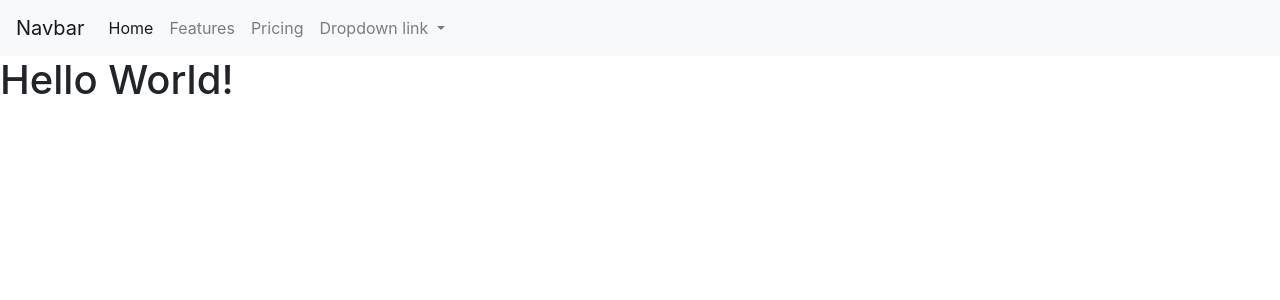
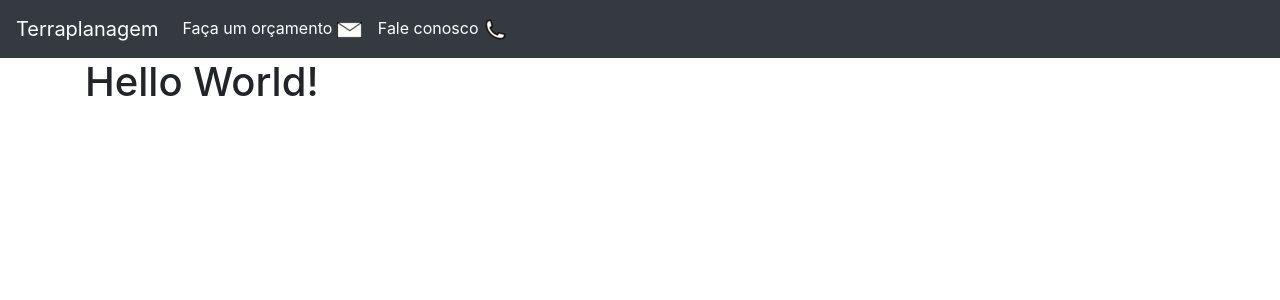
Before and after one commit to Anderson-Couto/django_html_css_bootstrap_Terraplanagem, a Django app: page /app/ in a window 1280 px wide. Shown: the top 300 px of the page. Run offline with Django 3.2, Linux system fonts and the light colour scheme; some libraries are stand-ins or nearby versions.

Commit message:
Adicionando imagens ao navbar

```diff
--- a/templates/index.html
+++ b/templates/index.html
@@ -1,7 +1,9 @@
 {% extends 'partials/base.html' %}
 {% load static %}
 {% block content %}
+<div class="container">
+    <h1> Hello World!</h1>
+</div>
 
-<h1> Hello World!</h1>
 
 {% endblock %}
--- a/templates/partials/navbar.html
+++ b/templates/partials/navbar.html
@@ -1,29 +1,19 @@
-<nav class="navbar navbar-expand-lg navbar-light bg-light">
-    <a class="navbar-brand" href="#">Navbar</a>
-    <button class="navbar-toggler" type="button" data-toggle="collapse" data-target="#navbarNavDropdown" aria-controls="navbarNavDropdown" aria-expanded="false" aria-label="Toggle navigation">
+{% load static %}
+<div>
+<nav class="navbar navbar-expand-xl navbar-dark menu-container bg-dark">
+  <a class="navbar-brand" href="#">Terraplanagem</a>
+  <button class="navbar-toggler" type="button" data-toggle="collapse" data-target="#navbarNav" aria-controls="navbarNav" aria-expanded="false" aria-label="Toggle navigation">
     <span class="navbar-toggler-icon"></span>
   </button>
-    <div class="collapse navbar-collapse" id="navbarNavDropdown">
+  <div class="collapse navbar-collapse" id="navbarNav">
     <ul class="navbar-nav">
       <li class="nav-item active">
-          <a class="nav-link" href="#">Home <span class="sr-only">(current)</span></a>
+        <a class="nav-link" href="#">Faça um orçamento <span class="sr-only">(current)</span><img src="{% static 'img/mail.jpg' %}" alt=""></a>
       </li>
-        <li class="nav-item">
-          <a class="nav-link" href="#">Features</a>
-        </li>
-        <li class="nav-item">
-          <a class="nav-link" href="#">Pricing</a>
-        </li>
-        <li class="nav-item dropdown">
-          <a class="nav-link dropdown-toggle" href="#" id="navbarDropdownMenuLink" role="button" data-toggle="dropdown" aria-haspopup="true" aria-expanded="false">
-            Dropdown link
-          </a>
-          <div class="dropdown-menu" aria-labelledby="navbarDropdownMenuLink">
-            <a class="dropdown-item" href="#">Action</a>
-            <a class="dropdown-item" href="#">Another action</a>
-            <a class="dropdown-item" href="#">Something else here</a>
-          </div>
+      <li class="nav-item active">
+        <a class="nav-link" href="#">Fale conosco <span class="sr-only">(current)</span><img src="{% static 'img/tel.png' %}" alt=""></a>
       </li>
     </ul>
   </div>
 </nav>
+</div>
```
Also changed, not shown: terraplanagem/settings.py (+7 -0 lines), terraplanagem/static/img/mail.jpg (added), terraplanagem/static/img/tel.png (added). Lines whose indentation alone changed are shown as unchanged.
